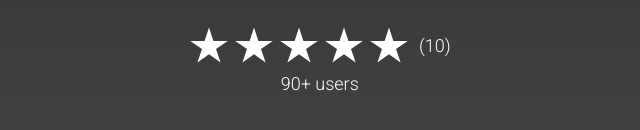
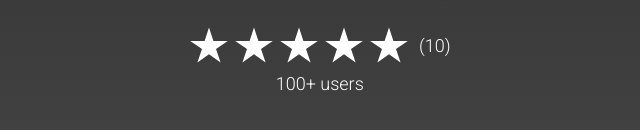
Before and after one commit to dhakan/tubestamps-website, a website built with Vite: page index.html in a window 1280 px wide. Shown: the part 724-854 px from the top of the page, 320-960 px from the left. Built offline with nearby package versions, Linux system fonts and the light colour scheme; files whose address does not match are found by name.

Commit message:
Updated number of users

```diff
--- a/index.html
+++ b/index.html
@@ -112,7 +112,7 @@
             </svg>
             <span class="number-of-reviews">(10)</span>
           </div>
-          <small>90+ users</small>
+          <small>100+ users</small>
         </div>
         <!-- <div class="install-now">Install now 😎</div> -->
       </div>
```
